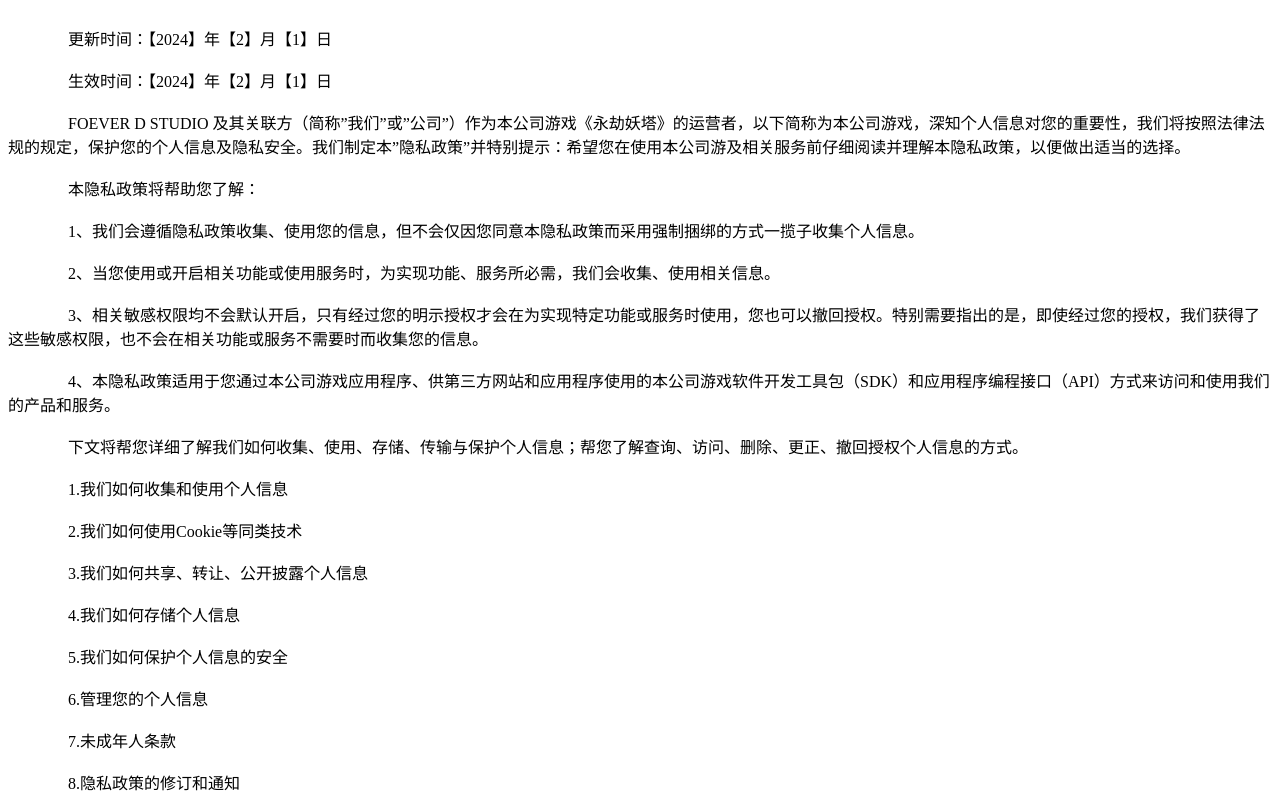
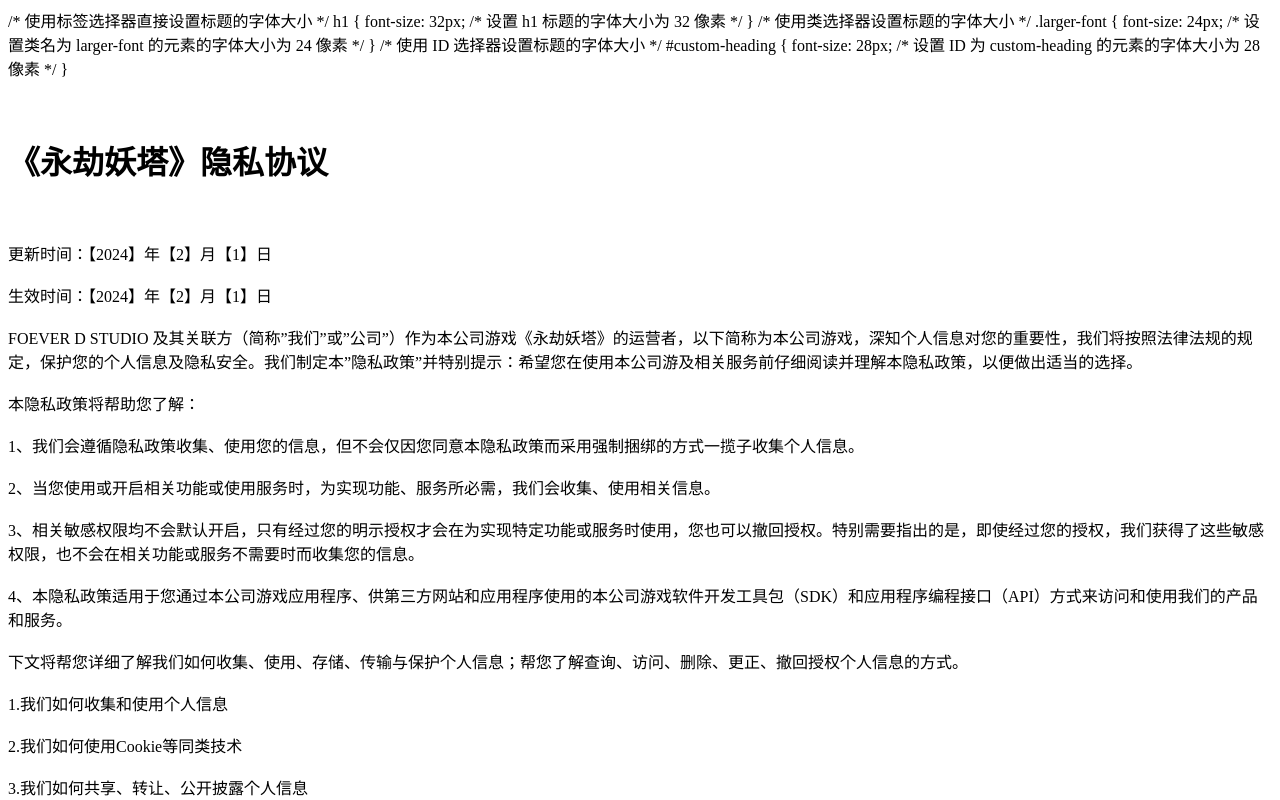
Before and after one commit to zTongXueStudent/zTongXueStudent.github.io, a plain HTML site: page index.html in a window 1280 px wide. Shown: the top 800 px of the page. Drawn offline with Linux system fonts and the light colour scheme.

Commit message:
Update index.html

```diff
--- a/index.html
+++ b/index.html
@@ -5,9 +5,27 @@
                  white-space: pre-wrap;
              }
          </style>
+
+          /* 使用标签选择器直接设置标题的字体大小 */
+        h1 {
+            font-size: 32px; /* 设置 h1 标题的字体大小为 32 像素 */
+        }
+
+        /* 使用类选择器设置标题的字体大小 */
+        .larger-font {
+            font-size: 24px; /* 设置类名为 larger-font 的元素的字体大小为 24 像素 */
+        }
+
+        /* 使用 ID 选择器设置标题的字体大小 */
+        #custom-heading {
+            font-size: 28px; /* 设置 ID 为 custom-heading 的元素的字体大小为 28 像素 */
+        }
      </header>
      <body>
           <div class="auto-wrap">
+
+<h1>《永劫妖塔》隐私协议</h1>
+
 更新时间：【2024】年【2】月【1】日
 
 生效时间：【2024】年【2】月【1】日
```
Lines whose indentation alone changed are shown as unchanged.
